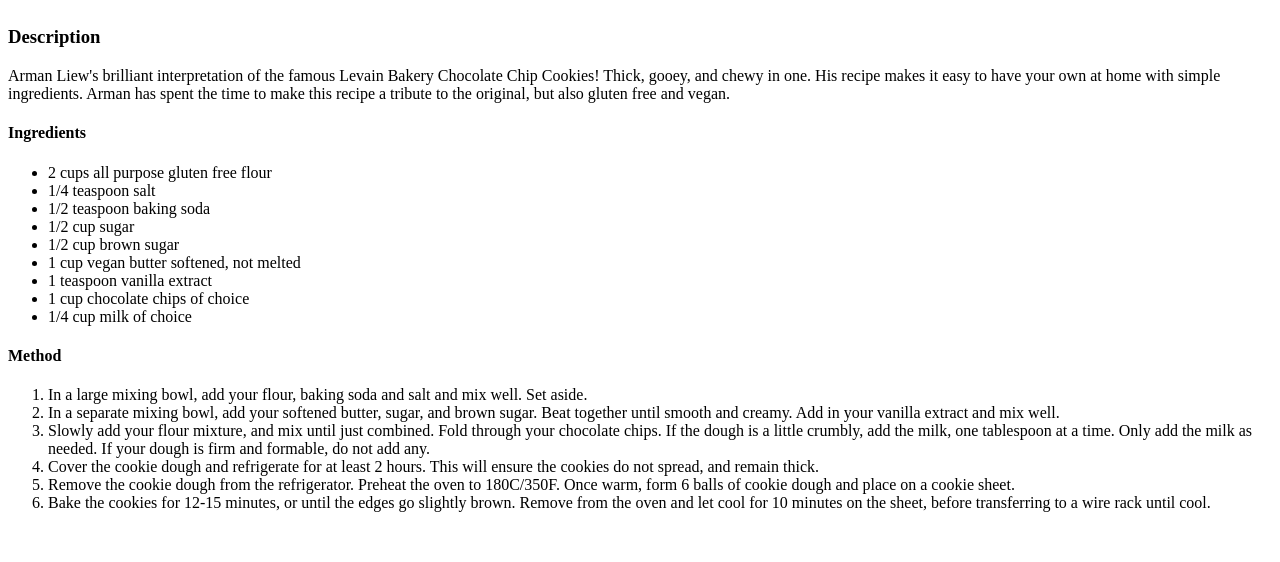
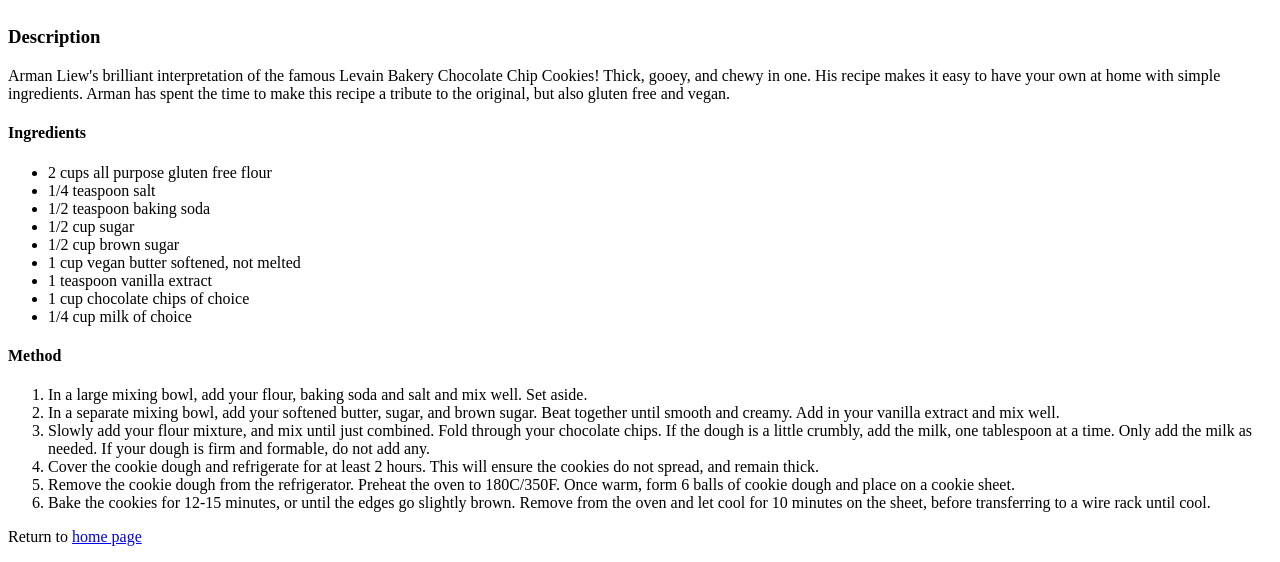
Before and after one commit to wmldevelops/odin-recipes, a plain HTML site: page recipes/ny-choc-chip-cookies.html in a window 1280 px wide. Shown: the part 383-945 px from the top of the page. Before the commit the page ends 911 px from the top, so only its background shows below. Drawn offline with Linux system fonts and the light colour scheme.

Commit message:
Add return to home page link

```diff
--- a/recipes/ny-choc-chip-cookies.html
+++ b/recipes/ny-choc-chip-cookies.html
@@ -41,5 +41,7 @@
         <li>Remove the cookie dough from the refrigerator. Preheat the oven to 180C/350F. Once warm, form 6 balls of cookie dough and place on a cookie sheet.</li>
         <li>Bake the cookies for 12-15 minutes, or until the edges go slightly brown. Remove from the oven and let cool for 10 minutes on the sheet, before transferring to a wire rack until cool.</li>
     </ol>
+
+    <p>Return to <a href="../index.html">home page</a></p>
 </body>
 </html>
```
